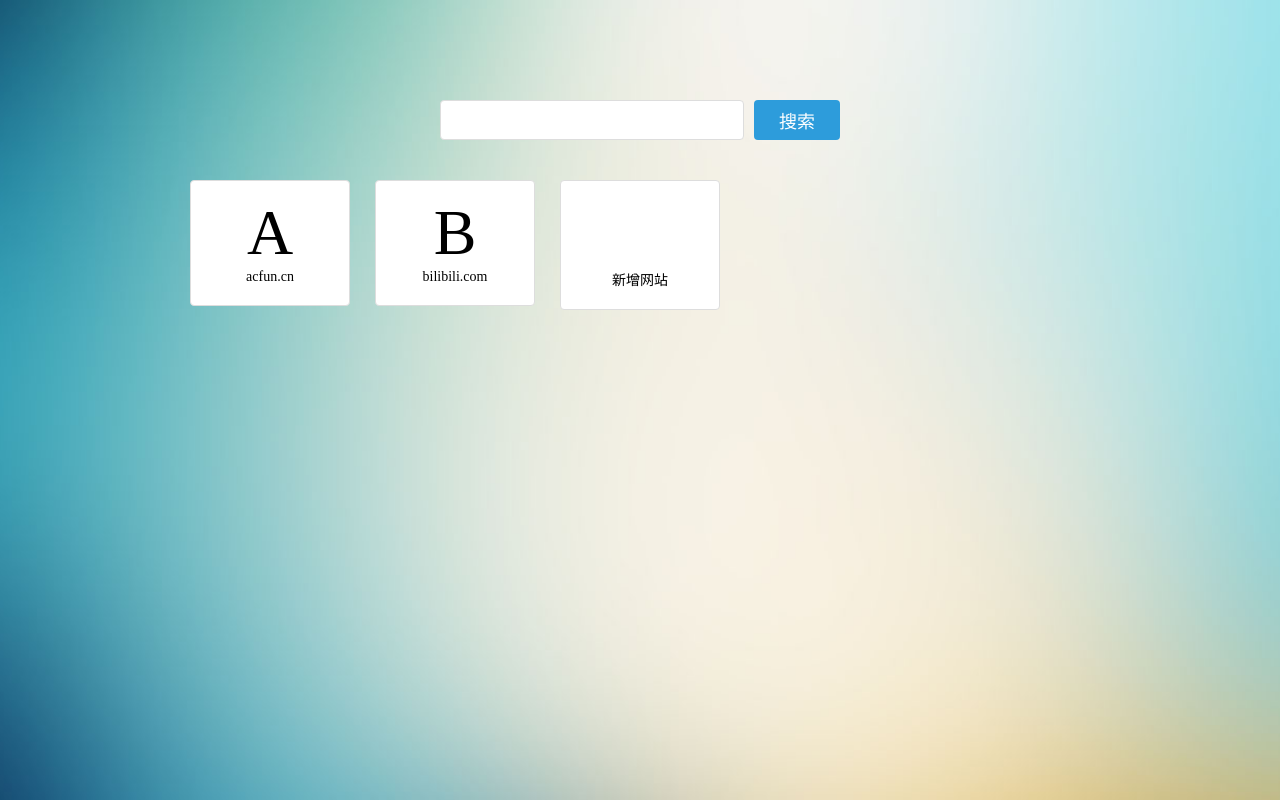
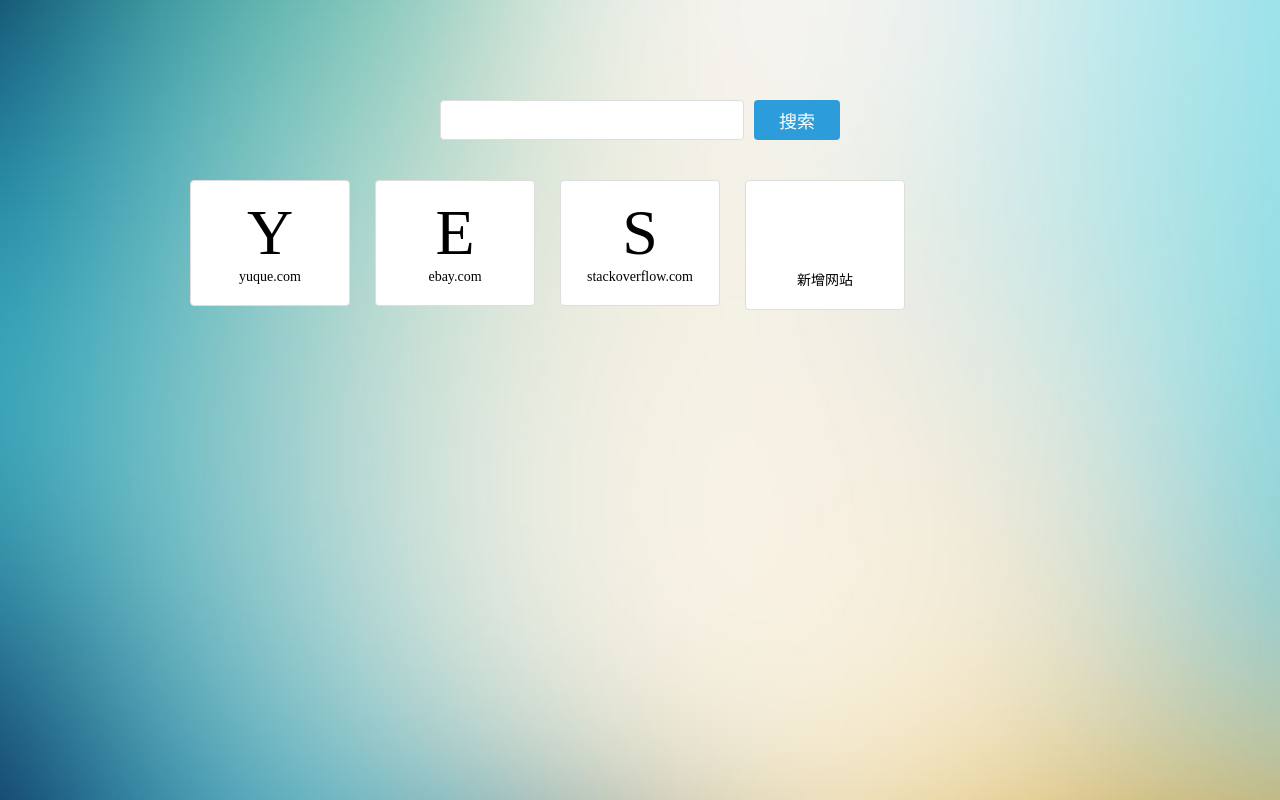
Before and after one commit to GeekyGuang/nav-1, a website: page src/index.html in a window 1280 px wide. Drawn offline with nearby package versions, Linux system fonts and the light colour scheme.

Commit message:
yarn build

```diff
--- a/src/main.js
+++ b/src/main.js
@@ -5,8 +5,9 @@ const x = localStorage.getItem("x")  // 获取到的是字符串
 const xObject = JSON.parse(x)  // 解析成对象
 
 const weblist = xObject || [
-    {logo:"A",  url: "https://www.acfun.cn"},
-    {logo:"B", url: "https://www.bilibili.com"}
+    {logo:"Y", url: "https://www.yuque.com/"},
+    {logo:"E", url: "https://www.ebay.com/"},
+    {logo:"S",  url: "https://stackoverflow.com/"}
 ]
 
 const simplify = (url) => {
```
Also changed, not shown: dist/index.html, 4 other files.
